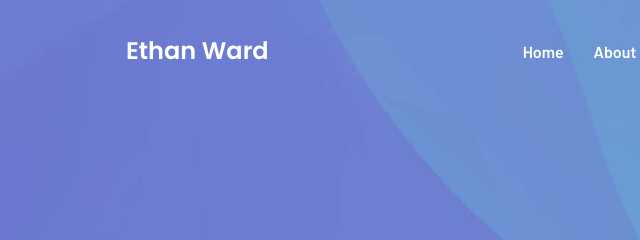
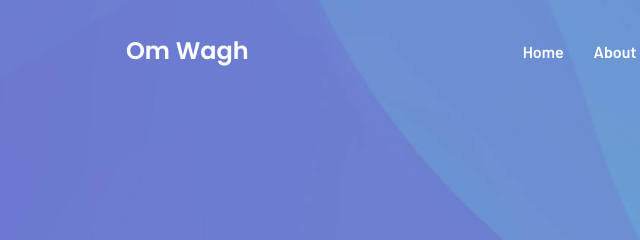
Before and after one commit to Devinbeater/Portfolio, a plain HTML site: page index.html in a window 1280 px wide. Shown: the top 240 px of the page, 9-649 px from the left. Drawn offline with nearby package versions, Linux system fonts and the light colour scheme; files whose address does not match are found by name.

Commit message:
Update index.html

```diff
--- a/index.html
+++ b/index.html
@@ -37,7 +37,7 @@
     <div class="container">
 
       <a href="#">
-        <h1 class="logo">Ethan Ward</h1>
+        <h1 class="logo">Om Wagh</h1>
       </a>
 
       <button class="nav-toggle-btn" aria-label="Toggle Menu" data-nav-toggle-btn>
```
